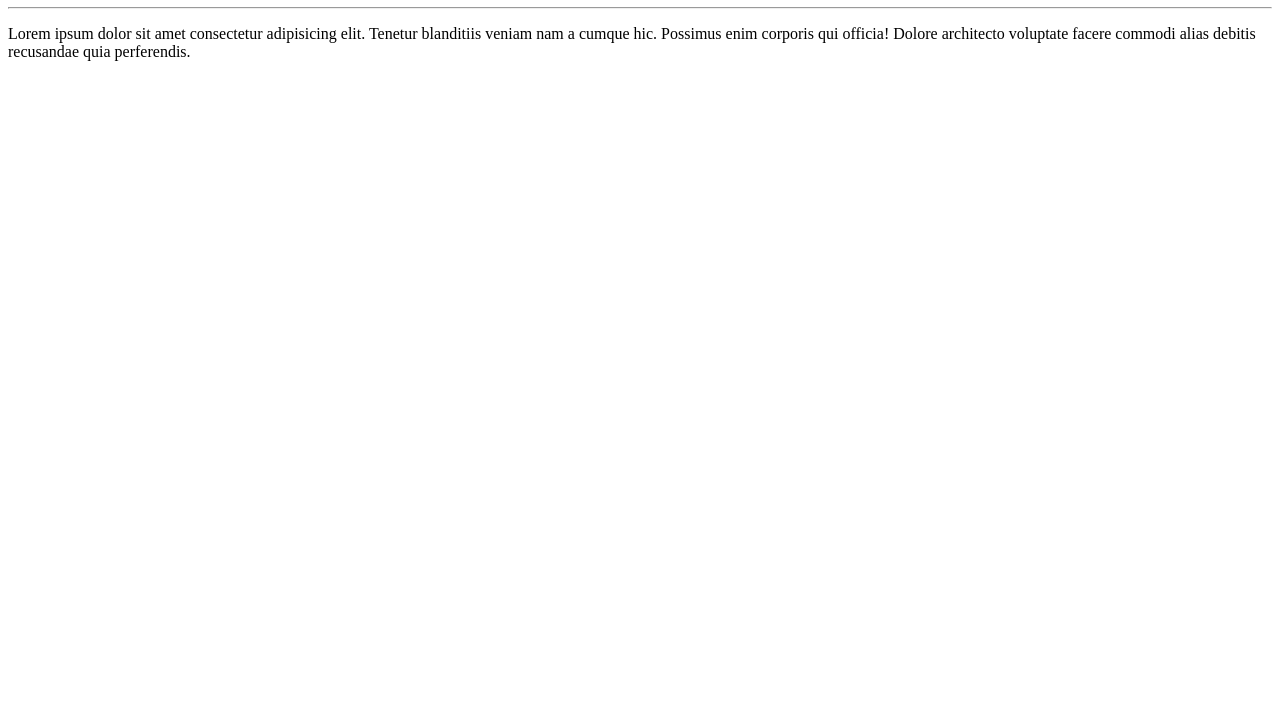
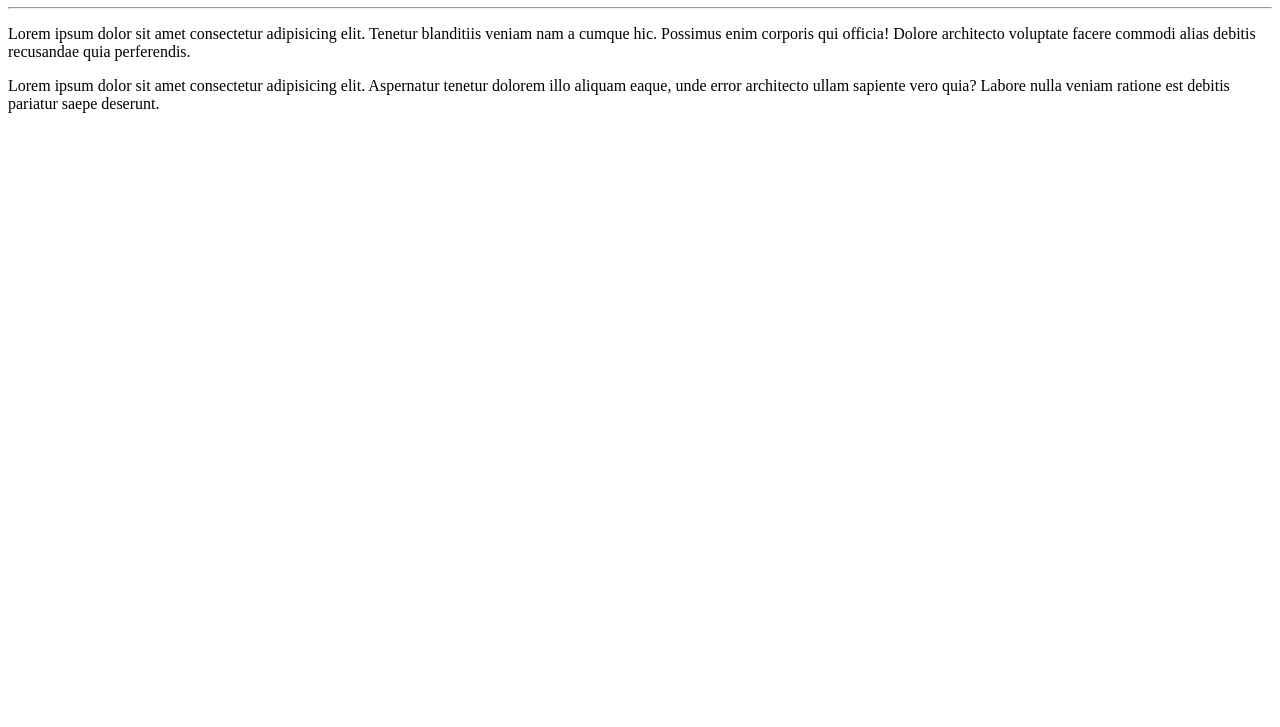
Before and after one commit to HenriqueVAvelar/Ola-Mundo, a plain HTML site: page site-exemplo/index.html in a window 1280 px wide. Shown: the part 73-800 px from the top of the page. Drawn offline with Linux system fonts and the light colour scheme.

Commit message:
Adicionei um parágrafo

```diff
--- a/site-exemplo/index.html
+++ b/site-exemplo/index.html
@@ -10,5 +10,6 @@
     <h1>Olá, Mundo!</h1>
     <hr>
     <p>Lorem ipsum dolor sit amet consectetur adipisicing elit. Tenetur blanditiis veniam nam a cumque hic. Possimus enim corporis qui officia! Dolore architecto voluptate facere commodi alias debitis recusandae quia perferendis.</p>
+    <p>Lorem ipsum dolor sit amet consectetur adipisicing elit. Aspernatur tenetur dolorem illo aliquam eaque, unde error architecto ullam sapiente vero quia? Labore nulla veniam ratione est debitis pariatur saepe deserunt.</p>
 </body>
 </html>
```
